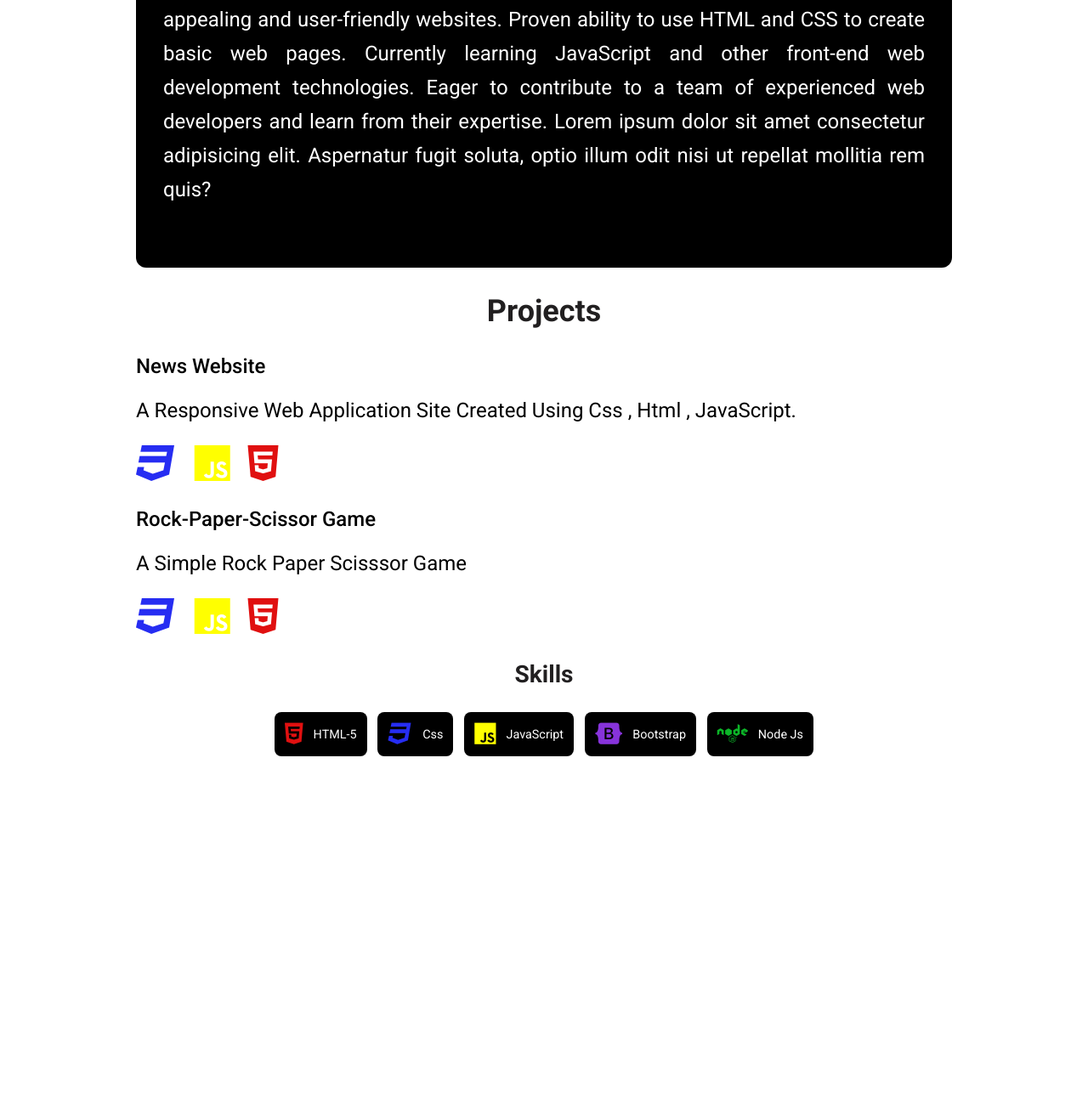
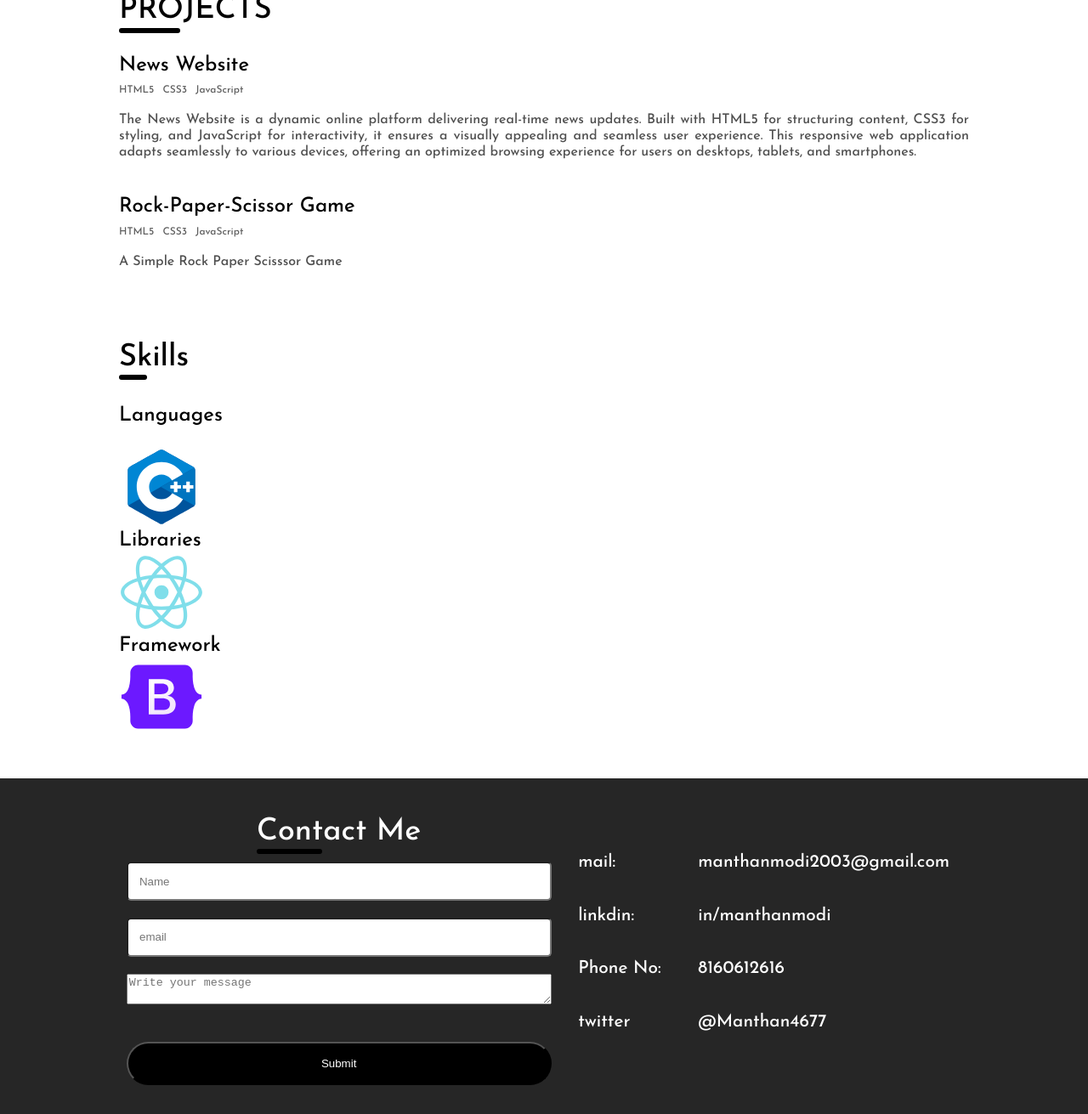
Before and after one commit to Manthan4677/PortFolio, a plain HTML site: page index.html in a window 1280 px wide. Shown: the part 1035-2346 px from the top of the page at 85% size. Before the commit the page ends 1941 px from the top, so only its background shows below. Drawn offline with Linux system fonts and the light colour scheme; a script that the page names is missing.

Commit message:
Making Website Resonsive

```diff
--- a/index.html
+++ b/index.html
@@ -1,14 +1,15 @@
 <!DOCTYPE html>
 <html lang="en">
-
   <head>
     <meta charset="UTF-8" />
     <meta name="viewport" content="width=device-width, initial-scale=1.0" />
-    <link rel="stylesheet" href="styles.css/styles.css">
-    <link rel="stylesheet" href="https://cdnjs.cloudflare.com/ajax/libs/font-awesome/6.4.2/css/all.min.css">
+    <link rel="stylesheet" href="styles.css/styles.css" />
+    <link
+      rel="stylesheet"
+      href="https://cdnjs.cloudflare.com/ajax/libs/font-awesome/6.4.2/css/all.min.css"
+    />
     <title>Manthan</title>
   </head>
-
   <body>
     <header id="home">
       <nav>
@@ -16,13 +17,17 @@
           <h1 class="nav-intro">Manthan</h1>
           <ul class="nav-ul">
             <li class="nav-ul-li"><a href="Home" target="home">Home</a></li>
-                    <li class="nav-ul-li"> <a href="AboutMe" target="About Me">About Me</a></li>
-                    <li class="nav-ul-li"><a href="Projects" target="Projects">Projects</a></li>
+            <li class="nav-ul-li">
+              <a href="AboutMe" target="About Me">About Me</a>
+            </li>
+            <li class="nav-ul-li">
+              <a href="Projects" target="Projects">Projects</a>
+            </li>
             <li class="nav-ul-li"><a href="" target="Skills">Skills</a></li>
           </ul>
         </section>
       </nav>
-        <section class="intro wrap">
+      <section class="intro">
         <div class="div-img">
           <img class="section-img" src="img/Portfolio.jpeg" alt="Pic" />
         </div>
@@ -32,75 +37,152 @@
           <div class="description-developer">A Web Developer</div>
           <div class="description-btn">
             <button class="btn description-btn-contact">Contact</button>
-                    <a class="btn description-btn-cv"
-                        href="/home/icarus/Documents/WebDevEnvi/CssTutorials/Final_Project/index.html">Resume</a>
+            <a
+              class="btn description-btn-cv"
+              href="/home/icarus/Documents/WebDevEnvi/CssTutorials/Final_Project/index.html"
+              >Resume</a
+            >
           </div>
-
         </section>
       </section>
     </header>
     <main>
-        <section class="main-container section-invert">
-            <header class = "section-header">
-                <h2>ABOUT ME</h1>
+      <section class="container">
+        <header class="section-header">
+          <h2>ABOUT ME</h2>
         </header>
-            <p>Front-End Web Development Student with a strong interest in building visually appealing and user-friendly
-                websites. Proven ability to use HTML and CSS to create basic web pages. Currently learning JavaScript
-                and other front-end web development technologies. Eager to contribute to a team of experienced web
-                developers and learn from their expertise. Lorem ipsum dolor sit amet consectetur adipisicing elit. Aspernatur fugit soluta, optio illum odit nisi ut repellat mollitia rem quis?</p>
+        <p>
+          I am a final year student in Kalinga Institute of technology currently
+          interested in Front end Web Development. I am passionate about
+          building Responsive and attractive user interface for positive user
+          experience.
+        </p>
       </section>
-        <section id="main-container">
-
-            <header>
-                <h2 class="section-header">Projects</h2>
+      <section class="container">
+        <header class="section-header">
+          <h2>PROJECTS</h2>
         </header>
-            <section class = "section-news">
+        <div class="projects">
+          <section class="section-news">
             <header class="projects-title">News Website</header>
-                <p class="projects-para">A Responsive Web Application Site Created Using Css , Html , JavaScript.</p>
-                <div class="project-brands">
-                    <i class="fa-brands fa-css3" style="color: #262df2;"></i>
-                    <i class="fa-brands fa-js" style="color: yellow;"></i>
-                    <i class="fa-brands fa-html5" style="color: #e01010;"></i>
+            <ul class="project-skills">
+              <li>HTML5</li>
+              <li>CSS3</li>
+              <li>JavaScript</li>
+            </ul>
+            <p class="projects-para">
+              The News Website is a dynamic online platform delivering real-time
+              news updates. Built with HTML5 for structuring content, CSS3 for
+              styling, and JavaScript for interactivity, it ensures a visually
+              appealing and seamless user experience. This responsive web
+              application adapts seamlessly to various devices, offering an
+              optimized browsing experience for users on desktops, tablets, and
+              smartphones.
+            </p>
+          </section>
+          <section>
+            <header class="projects-title">Rock-Paper-Scissor Game</header>
+            <ul class="project-skills">
+              <li>HTML5</li>
+              <li>CSS3</li>
+              <li>JavaScript</li>
+            </ul>
+            <p class="projects-para">A Simple Rock Paper Scisssor Game</p>
+          </section>
         </div>
       </section>
-            <!-- Should be Removed When margins Are made  --> <br>
-            <section>
-                <header class="projects-title">Rock-Paper-Scissor Game</header>
-                <p class="projects-para">A Simple Rock Paper Scisssor Game</p>
-                <div class="project-brands">
-                    <i class="fa-brands  fa-css3 " style="color: #262df2"></i>
-                    <i class="fa-brands  fa-js" style="color: yellow;"></i>
-                    <i class="fa-brands fa-html5" style="color: #e01010;"></i>            </section>
+      <section class="container">
+        <header>
+          <h2>Skills</h2>
+        </header>
+        <div>
+          <p>Languages</p>
         </div>
+        <img src="img/img2.svg" />
+        <div>Libraries</div>
+        <img src="img/react.svg" />
+        <div>Framework</div>
+        <img src="img/img.svg" />
       </section>
-        <section id="main-container">
-            <header>
-                <h3>Skills</h2>
-            </header>
-            <div class="section-skills">
-                <div class="skill-brands">
-                    <i class="fa-brands fa-html5" style="color: #e01010;"></i>
-                    <p>HTML-5</p>
+    </main>
+    <footer class="form-container" onsubmit="">
+      <div class="container">
+        <div class="form-heading">
+          <h2>Contact Me</h2>
+          <div class="flex-form">
+            <form action="https://submit-form.com/62zkkFbBP" class="form">
+              <div>
+                <input
+                  type="text"
+                  id="First"
+                  placeholder="Name"
+                  required
+                  name="name"
+                />
               </div>
-                <div class="skill-brands">
-                    <i class="fa-brands  fa-css3 " style="color: #262df2"></i>
-                <p>Css</p>
+              <div>
+                <input
+                  type="email"
+                  id="email"
+                  name="email"
+                  placeholder="email"
+                  required
+                />
               </div>
-                <div class="skill-brands">
-                    <i class="fa-brands  fa-js" style="color: yellow;"></i>
-                    <p>JavaScript</p>
+              <div>
+                <textarea
+                  name="message"
+                  id="text-area"
+                  required
+                  style="width: 100%"
+                  placeholder="Write your message"
+                ></textarea>
               </div>
-                <div class="skill-brands">
-                    <i class="fa-brands fa-bootstrap" style="color: #8733db;"></i>
-                    <p>Bootstrap</p>
+              <div
+                class="h-captcha"
+                data-sitekey="2178d91f-f0d1-4b38-aa23-58b9c6a53e15"
+                data-theme="light"
+                style="width: 100%"
+              ></div>
+              <div id="btn">
+                <button onclick="submit">Submit</button>
               </div>
-                <div class="skill-brands">
-                    <i class="fa-brands fa-node" style="color: #0cb628;"></i>
-                    <p>Node Js</p>
+            </form>
           </div>
         </div>
-        </section>
-    </main>
+        <div class="social-media-links">
+          <table>
+            <tr>
+              <td>mail:</td>
+              <td>
+                <a href="mailto:manthanmodi2003@gmail.com"
+                  >manthanmodi2003@gmail.com</a
+                >
+              </td>
+            </tr>
+            <tr>
+              <td>linkdin:</td>
+              <td>
+                <a href="https://linkedin.com/in/manthanmodi" target="_blank"
+                  >in/manthanmodi</a
+                >
+              </td>
+            </tr>
+            <tr>
+              <td>Phone No:</td>
+              <td><a href="tel:+918160612616">8160612616</a></td>
+            </tr>
+            <tr>
+              <td>twitter</td>
+              <td>
+                <a href="">@Manthan4677</a>
+              </td>
+            </tr>
+          </table>
+        </div>
+      </div>
+    </footer>
+    <script src="https://js.hcaptcha.com/1/api.js" async defer></script>
+    <script src="./index.js"></script>
   </body>
-
 </html>
--- /dev/null
+++ b/index.js
@@ -0,0 +1 @@
+var button = document.getElementsByClassName()
--- a/styles.css/styles.css
+++ b/styles.css/styles.css
@@ -1,28 +1,43 @@
 /* Defining Varibles */
 
-@import url('https://fonts.googleapis.com/css2?family=Roboto+Slab:wght@700&family=Roboto:wght@400;500;700&family=Young+Serif&display=swap');
+@import url("https://fonts.googleapis.com/css2?family=Roboto+Slab:wght@700&family=Roboto:wght@400;500;700&family=Young+Serif&display=swap");
+@import url("https://fonts.googleapis.com/css2?family=Josefin+Sans:wght@500&display=swap");
+
 * {
-    box-sizing: content-box;
+  box-sizing: border-box;
 }
+
 :root {
+  --container-padding: 0 0.5em;
+  --bg-color-primary: #fff;
+  --text-color: #000;
+}
+
+body {
+  font-size: 1.5em;
+  font-family: "Josefin Sans", sans-serif;
   margin: 0;
   padding: 0;
 }
 
-body {
-    font-size: 1.5em;
-    font-family: 'Roboto', sans-serif;
-    margin:0;
-    padding:0;
-
+.container {
+  padding: var(--container-padding);
+  color: var(--text-color);
+  width: min(1000px, 100%);
+  margin: auto;
 }
 
 nav {
   flex: 0;
+  background-color: white;
+  position: fixed;
+  top: 0;
+  width: 100%;
+  z-index: 9999;
 }
 
 .nav-intro {
-    flex:1;
+  flex: 1;
   margin: 0;
 }
 
@@ -36,7 +51,7 @@ nav {
 
 .nav-ul-li a {
   text-decoration: none;
-    font-size: .9em;
+  font-size: 0.9em;
   color: rgb(133, 128, 128);
 }
 
@@ -45,30 +60,35 @@ nav {
   display: flex;
   flex-direction: row;
   gap: 2rem;
-    justify-content:right;
+  justify-content: right;
   padding: 0.9em;
+  width: min(1000px, 100%);
+  margin: auto;
 }
 
 .section-img {
   display: block;
-    width: 60vh;
-    height: 60vh;
-    border-radius: 50%;
-    box-shadow: 10px 10px 10px 100px black inset ;
+  width: 16em;
+  height: 16em;
+  border-radius: 16px;
+  box-shadow: 10px 10px 10px 100px black inset;
 }
 
 .intro {
   display: flex;
-    height: 100vh;
   flex: 1;
   align-items: center;
   justify-content: center;
   flex-direction: row-reverse;
   flex-wrap: wrap;
-    padding: 1rem 10rem;
+  row-gap: 3rem;
+  padding: 1rem 0.5em;
+  width: min(1000px, 100%);
+  margin: auto;
 }
 
-.intro > section, .intro > div {
+.intro > section,
+.intro > div {
   flex: 1;
 }
 
@@ -90,9 +110,14 @@ nav {
 }
 
 .div-img {
-    display: flex;
-    align-items: center;
-    justify-content: center;
+  aspect-ratio: 1/1;
+  min-width: 320px;
+  max-width: 380px;
+}
+
+.div-img > img {
+  width: 100%;
+  height: 100%;
 }
 
 .description-btn > .btn {
@@ -108,11 +133,13 @@ nav {
 
 .description-btn {
   margin-top: 13px;
+  display: flex;
+  gap: 10px;
 }
 
 .description-btn > .description-btn-cv {
   background-color: rgb(227, 227, 227);
-    color:black;
+  color: black;
 }
 
 .fa-linkdin {
@@ -123,56 +150,49 @@ nav {
   display: flex;
   flex-direction: column;
   min-height: 100vh;
-
 }
 
 /* Main  Section */
 
 main {
-    padding: 1rem 10rem;
+  padding: 2rem 1rem;
 }
 
-main > section >header {
-    color: rgb(33, 31, 32);
+main > section > header {
+  /* color: rgb(33, 31, 32); */
   display: flex;
-    justify-content: center;
+  justify-content: left;
 }
 
-.main-container {
-        padding: 2em 2rem;
+.container {
+  padding: 0;
   /* transition: 0.3s; */
   border-radius: 12px; /* 5px rounded corners */
-        line-height: 2.5rem;
+  line-height: 1.2rem;
   text-align: justify;
+  margin-bottom: 10px;
 }
 
-.main-container h2 {
+section > p {
+  font-size: 1rem;
+}
+.container h2 {
   font-weight: 300;
   position: relative;
   padding-bottom: 10px;
+  width: max-content;
+  margin-bottom: 15px;
 }
-.main-container h2::after{
+.container h2::after {
   position: absolute;
-    content: '';
-    margin-top: 6px;
+  content: "";
   width: 40%;
   height: 6px;
-    background-color: white;
-    bottom: 0;
+  background-color: black;
+  bottom: -6px;
   left: 0;
   border-radius: 999999px;
 }
-.section-invert {
-    background-color: black;
-    color: white;
-
-}
-
-.section-invert h2 {
-   color: white;
-
-}
-
 
 section > li {
   list-style: none;
@@ -180,7 +200,24 @@ section > li {
   flex-direction: row;
 }
 
+div.projects {
+  padding-top: 20px;
+  display: flex;
+  flex-direction: column;
+  row-gap: 1.2em;
+}
 
+div.projects .project-skills {
+  list-style: none;
+  margin: 0;
+  padding: 0;
+  font-size: 0.5em;
+  display: flex;
+  gap: 10px;
+  margin-top: 10px;
+  color: #5e5e5e;
+  position: relative;
+}
 
 .fa-brands {
   font-size: 3rem;
@@ -197,42 +234,128 @@ section > li {
 .projects-title {
   font-weight: 450;
   text-align: left;
-
 }
 
 .projects-para {
   /* text-align: left; */
-    min-width: px;
+  color: #505050;
 }
-#main-container {
-    margin-left: 0;
+
+main section.container:not(:last-child) {
+  margin-bottom: 2em;
 }
 
 .skill-brands {
   display: flex;
   align-items: center;
-    gap: .5em;
-    padding: .5em;
+  gap: 0.5em;
+  padding: 0.5em;
   /* flex-basis: 120px; */
   border-radius: 8px;
-    background-color: black ;
-
-
+  background-color: rgba(119, 148, 190, 0.298);
 }
 
 .skill-brands p {
   margin: 0;
-    font-size: .6em;
+  font-size: 0.6em;
   color: white;
 }
 
-.skill-brands  i{
-    font-size: 1.2em;
+/* Brands */
+
+svg {
+  height: 0.1px;
 }
-.section-skills  {
+
+.section-skills {
   display: flex;
-    gap: .8rem;
+  gap: 0.8rem;
   flex-wrap: wrap;
-    row-gap: .1em;
+  row-gap: 0.1em;
+}
+
+/* Setting up Footer */
+footer {
+  background-color: hsl(0, 0%, 15%);
+}
+
+footer > div.container {
+  display: flex;
+  flex-wrap: wrap;
+  color: #fff;
+}
+
+.form-container {
+  display: flex;
+  flex-direction: row;
+  padding: 1em;
+}
+
+.flex-form {
+  display: flex;
+  flex: 1;
+  width: min(500px, 100%);
+}
+
+.form-heading {
+  /* color: #5b4b4b; */
+  display: grid;
+  place-items: center;
+  flex: 1;
+}
+
+.flex-form .form {
+  width: 100%;
+  display: flex;
+  flex-direction: column;
   justify-content: center;
+  align-items: center;
+  row-gap: 20px;
 }
+
+.flex-form .form > div {
+  width: 100%;
+}
+
+form input {
+  padding: 1em 1em;
+  width: 100%;
+  border-radius: 5px;
+  /* background-color: rgba(241, 244, 250, 0.298); */
+}
+
+#btn > button {
+  margin: 0;
+  background-color: black;
+  color: white;
+  border-radius: 35px;
+  padding: 1rem;
+  width: 100%;
+  cursor: pointer;
+}
+
+/* Social Media Links */
+
+.social-media-links {
+  margin: auto;
+}
+
+footer .container table {
+  border-collapse: separate;
+  /* border-spacing: 3em 1em; */
+  /* margin: 5em; */
+  font-size: 1.3rem;
+  width: 100%;
+}
+
+footer .container table td {
+  padding: 1em 1em;
+}
+
+footer a {
+  color: white;
+  text-decoration: none;
+}
+
+@media screen and (max-width: 600px) {
+}
```
Also changed, not shown: img.xml (added, +93 -0 lines), img/img.svg (added), img/img2.svg (added), img/react.svg (added). Lines whose indentation alone changed are shown as unchanged.
